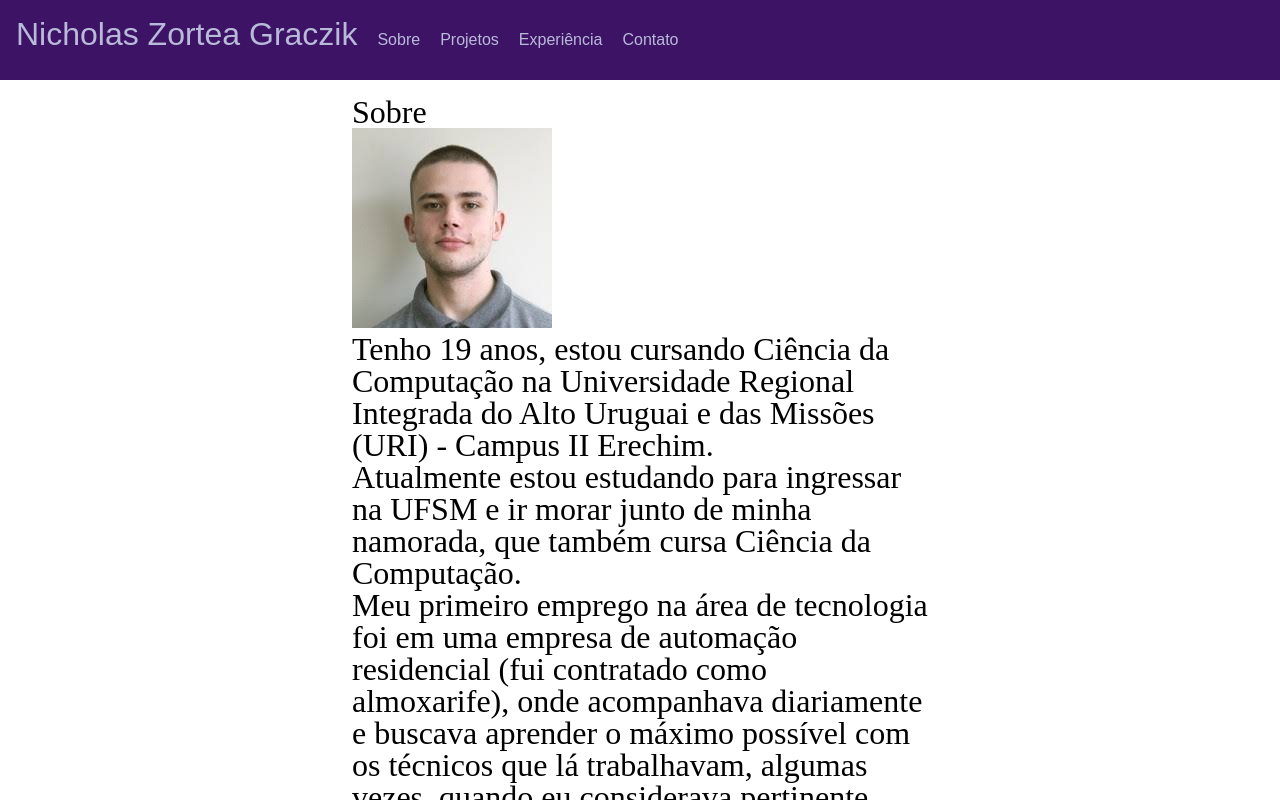
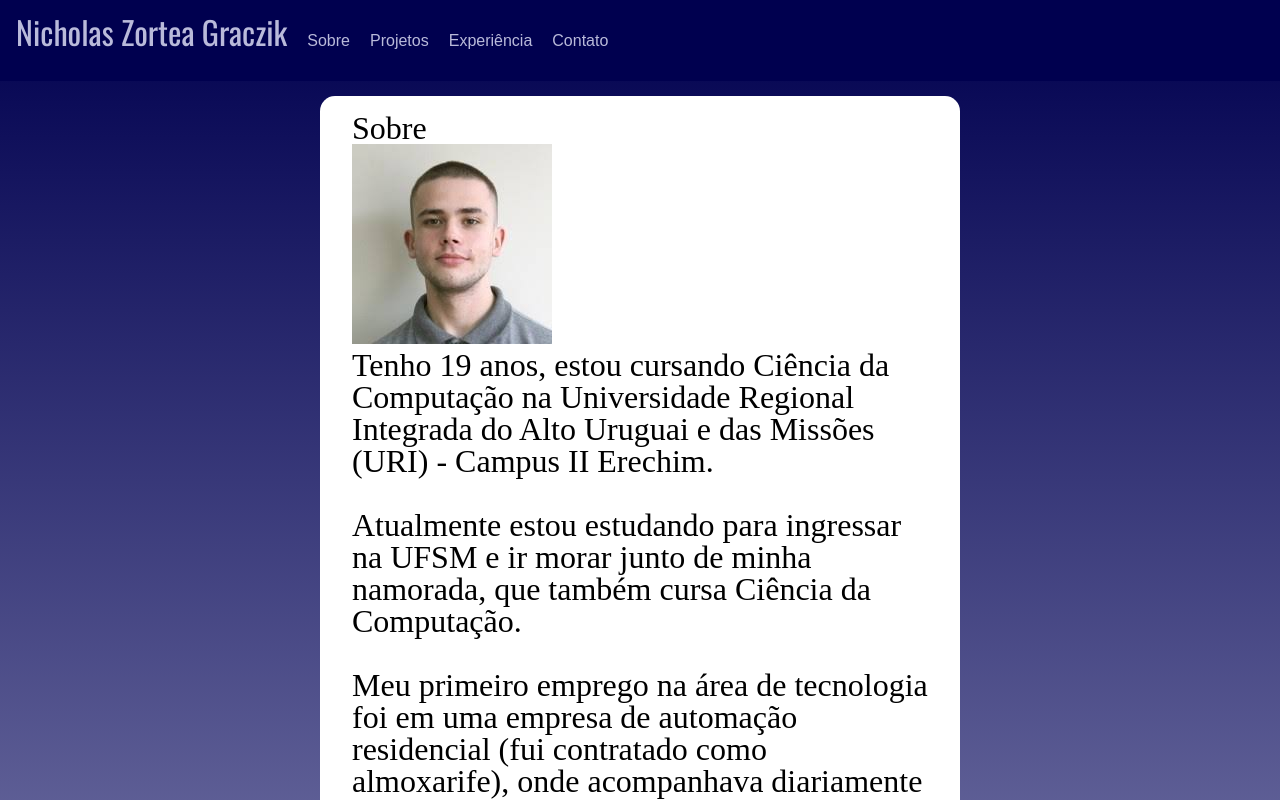
Before and after one commit to NicholasZortea/NicholasZortea.github.io, a plain HTML site: page sobre/sobre.html in a window 1280 px wide. Shown: the top 800 px of the page. Drawn offline with nearby package versions, Linux system fonts and the light colour scheme.

Commit message:
estilizacao navigation bar

```diff
--- a/projetos/style.css
+++ b/projetos/style.css
@@ -2,6 +2,7 @@
     font-size: 2rem;
     margin: 6rem 0 2rem 1rem;
 }
+
 
 .card_projeto{
     border-style: solid;
--- a/sobre/sobre.html
+++ b/sobre/sobre.html
@@ -6,6 +6,8 @@
     <title>Sobre</title>
     <link rel="stylesheet" href="../reset.css">
     <link rel="stylesheet" href="../style.css">
+    <link rel="stylesheet" href="style.css">
+    <link href="https://fonts.googleapis.com/css2?family=Oswald&display=swap" rel="stylesheet">
 
 </head>
 <body>
@@ -22,23 +24,27 @@
     </header>
     <main>
         <section class="secao_sobre">
-            <h2>Sobre</h2>
+            <h1>Sobre</h1>
             <img src="imagem.jpg" alt="Imagem">
             <p>
                 Tenho 19 anos, estou cursando Ciência da Computação na Universidade Regional Integrada do
                 Alto Uruguai e das Missões (URI) - Campus II Erechim.
             </p>
+            <br>
             <p>
                 Atualmente estou estudando para ingressar na UFSM e ir morar junto de minha namorada, que também cursa Ciência da Computação.
             </p>
+            <br>
             <p>
                 Meu primeiro emprego na área de tecnologia foi em uma empresa de automação residencial (fui contratado como almoxarife), onde acompanhava diariamente e buscava aprender o máximo possível
                 com os técnicos que lá trabalhavam, algumas vezes, quando eu considerava pertinente solicitava para eles se eu poderia realizar alguma tarefa simples como soldagem de módulos relés/dimmer
                 da controlart ou então solicitava uma explicação a respeito do funcionamento de algum equipamento específico (como o da XPORT por exemplo), sempre me mantive curioso e busquei aprender tudo que podia. Diante de tantas possibilidades que me foram apresentadas fiquei maravilhado e comecei a faculdade de CC.
             </p>
+            <br>
             <p>
                 Consegui um emprego como "Assistente de Programação" ainda no primeiro mês de faculdade na empresa aonde trabalho atualmente, aonde mantenho esse comportamento de curiosidade.
             </p>
+            <br>
             <p>
                 Estou sempre buscando novos conhecimentos e tentando criar programas/softwares que facilitem o meu dia dia automatizando tarefas massantes.
             </p>
--- /dev/null
+++ b/sobre/style.css
@@ -0,0 +1,21 @@
+body{
+    background: linear-gradient(var(--background-color-gradient-forte), var(--background-color-roxo-claro));
+}
+
+.secao_sobre {
+    margin: 6rem 25% 0 25%;
+    padding: 0 2rem 0 2rem;
+    font-size: 2rem;
+    font-stretch: expanded;
+    display: inline-block;
+    background-color: white;
+    border-radius: 15px;
+}
+
+.secao_sobre h1 {
+    margin-top: 1rem;
+}
+
+.secao_sobre > img {
+    display: inline-block;
+}
--- a/style.css
+++ b/style.css
@@ -1,6 +1,7 @@
 :root{
     --background-color-roxo-claro: #b9bada;
     --background-color-navigation-bar: #3d1365;
+    --background-color-gradient-forte: #00004f;
 }
 
 body{
@@ -10,7 +11,7 @@ body{
 .navigation_bar{
     position: fixed;
     padding-top: 1rem;
-    background-color: var(--background-color-navigation-bar);
+    background-color: var(--background-color-gradient-forte);
     width: 100%;
 }
 
@@ -38,16 +39,3 @@ body{
 .nome{
     font-family: 'Oswald', sans-serif;
 }
-
-
-
-.secao_sobre {
-    margin: 6rem 25% 0 25%;
-    padding: 0 2rem 0 2rem;
-    font-size: 2rem;
-    display: inline-block;
-}
-
-.secao_sobre > img {
-    display: inline-block;
-}
```
Also changed, not shown: projetos/projetos.html (+2 -1 lines).
